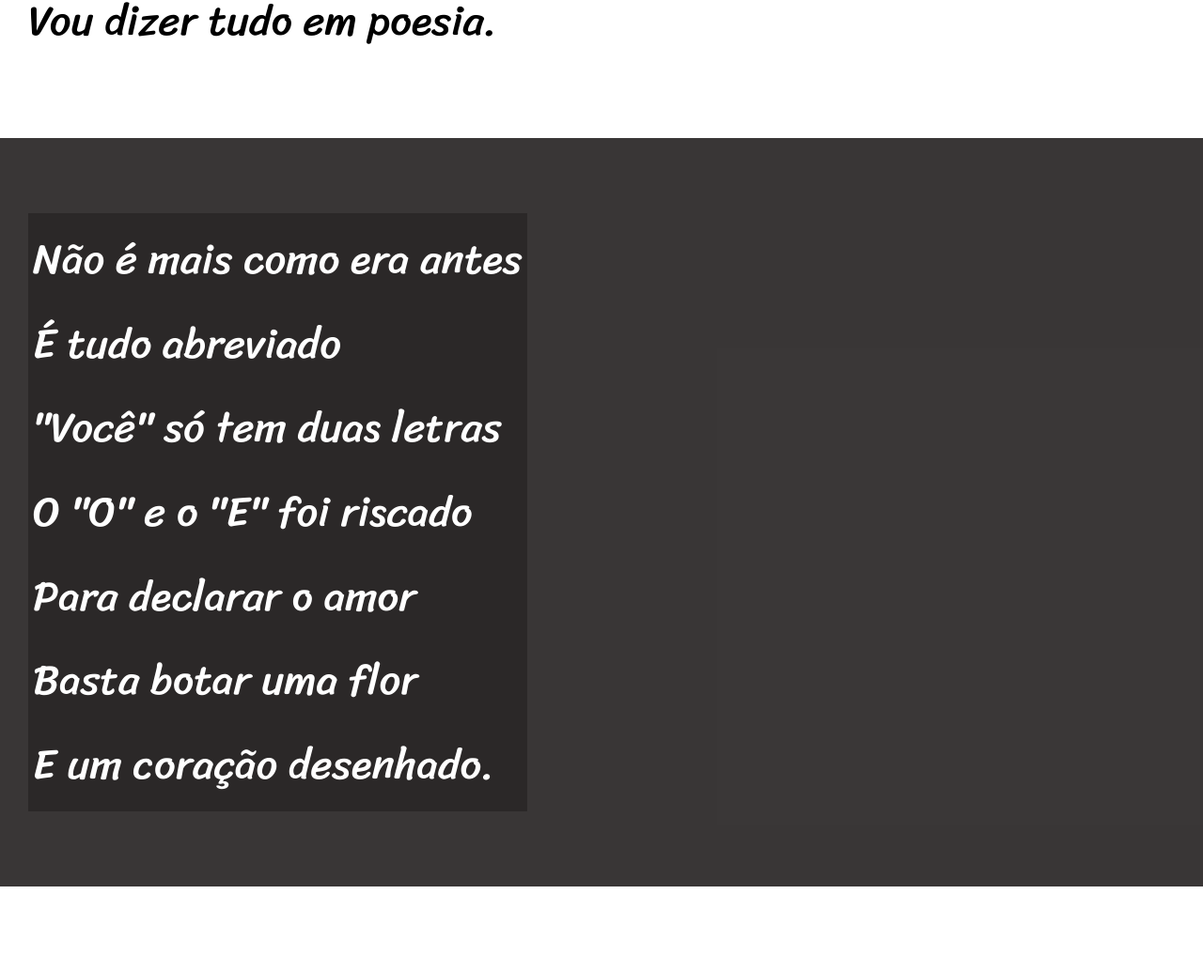
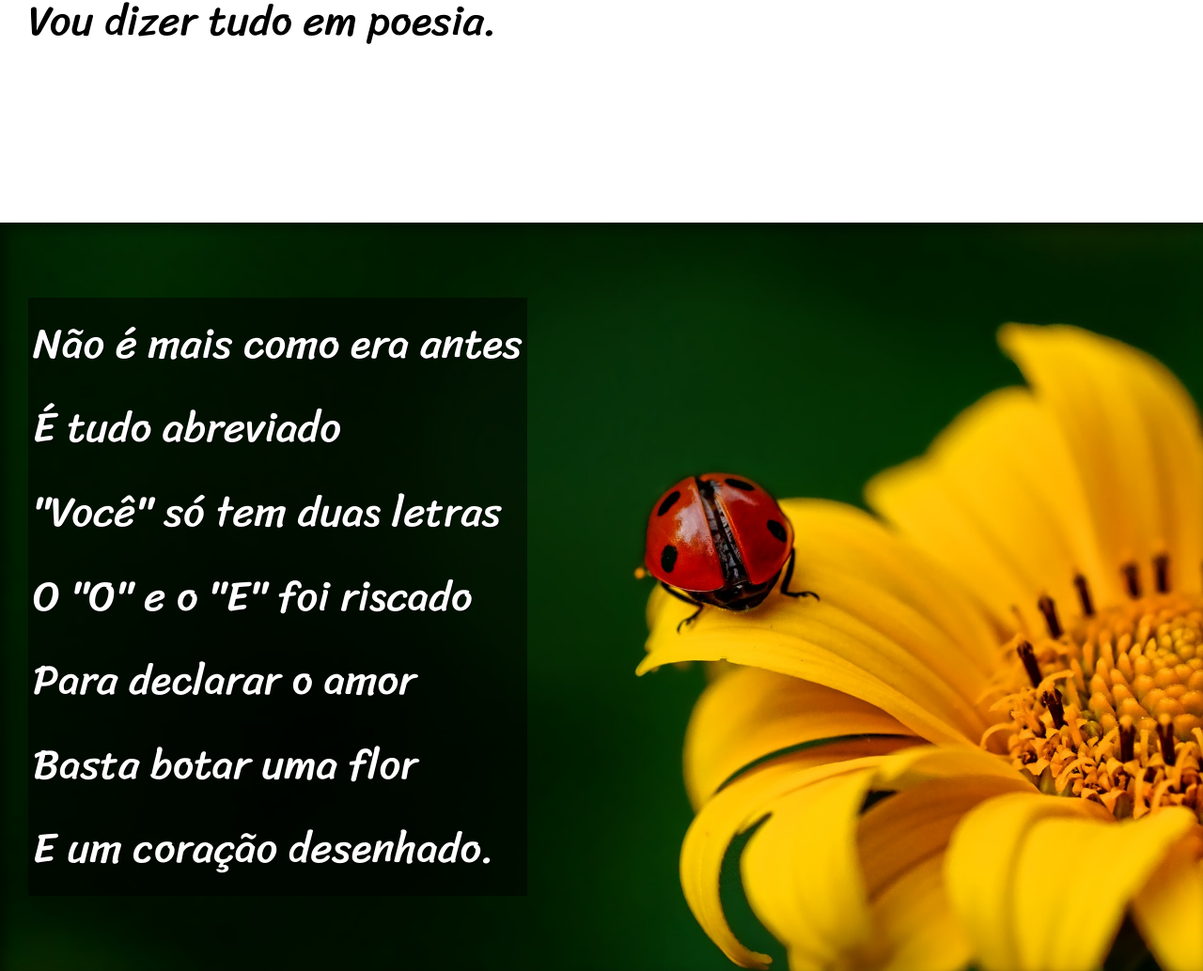
Before and after one commit to ViniGava/HTML5-e-CSS3, a plain HTML site: page Exercicios/ex023/index.html in a window 1280 px wide. Shown: the part 900-1934 px from the top of the page at 94% size. Drawn offline with Linux system fonts and the light colour scheme.

Commit message:
trabalhando em imagens

```diff
--- a/Exercicios/ex023/index.html
+++ b/Exercicios/ex023/index.html
@@ -34,7 +34,7 @@
 
     </section>
 
-    <section class="imagem">
+    <section class="imagem" id="img01">
 
         <p>
             Não é mais como era antes <br>
@@ -72,7 +72,7 @@
 
     </section>
 
-    <section class="imagem">
+    <section class="imagem" id="img02">
 
         <p>
             Tenho saudade das cartas <br>
--- a/Exercicios/ex023/style/style.css
+++ b/Exercicios/ex023/style/style.css
@@ -58,6 +58,10 @@ section {
     font-size: 3.5vw;
 }
 
+section > p {
+    padding-bottom: 2em;
+}
+
 section.normal {
     background-color: white;
     color: black;
@@ -66,12 +70,25 @@ section.normal {
 section.imagem {
     background-color: rgba(31, 28, 28, 0.808);
     color: white;
+    box-shadow: inset 6px 6px 13px 0 rgba(0, 0, 0, 0.479);
+    background-size: cover;
+    background-attachment: fixed;
 }
 
 section.imagem p {
     display: inline-block;
     padding: 5px;
-    background-color: rgba(0, 0, 0, 0.253);
+    background-color: rgba(0, 0, 0, 0.5);
+    text-shadow: 1px 1px 0px black;
+}
+
+section#img01 {
+    background-image: url(../images/background001.jpg);
+    background-position: right center;
+}
+
+section#img02 {
+    background-image: url(../images/background002.jpg);
 }
 
 footer {
```
